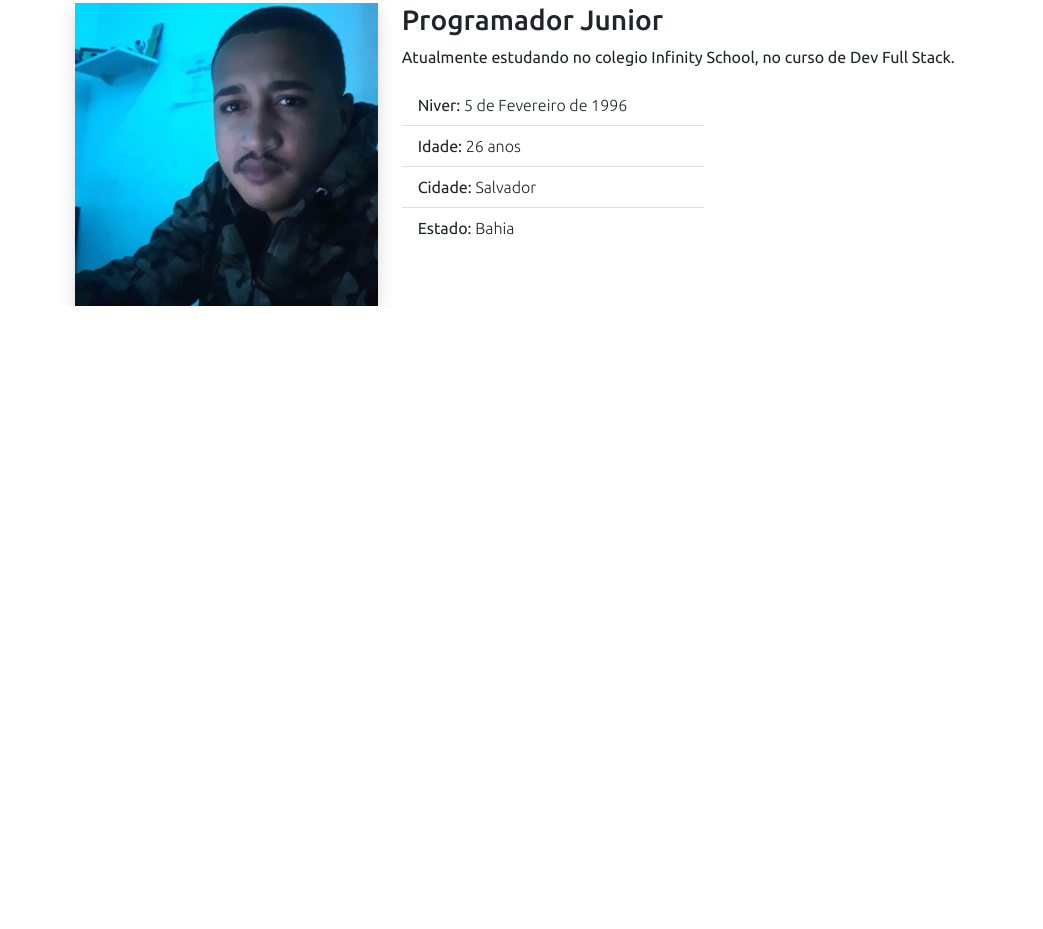
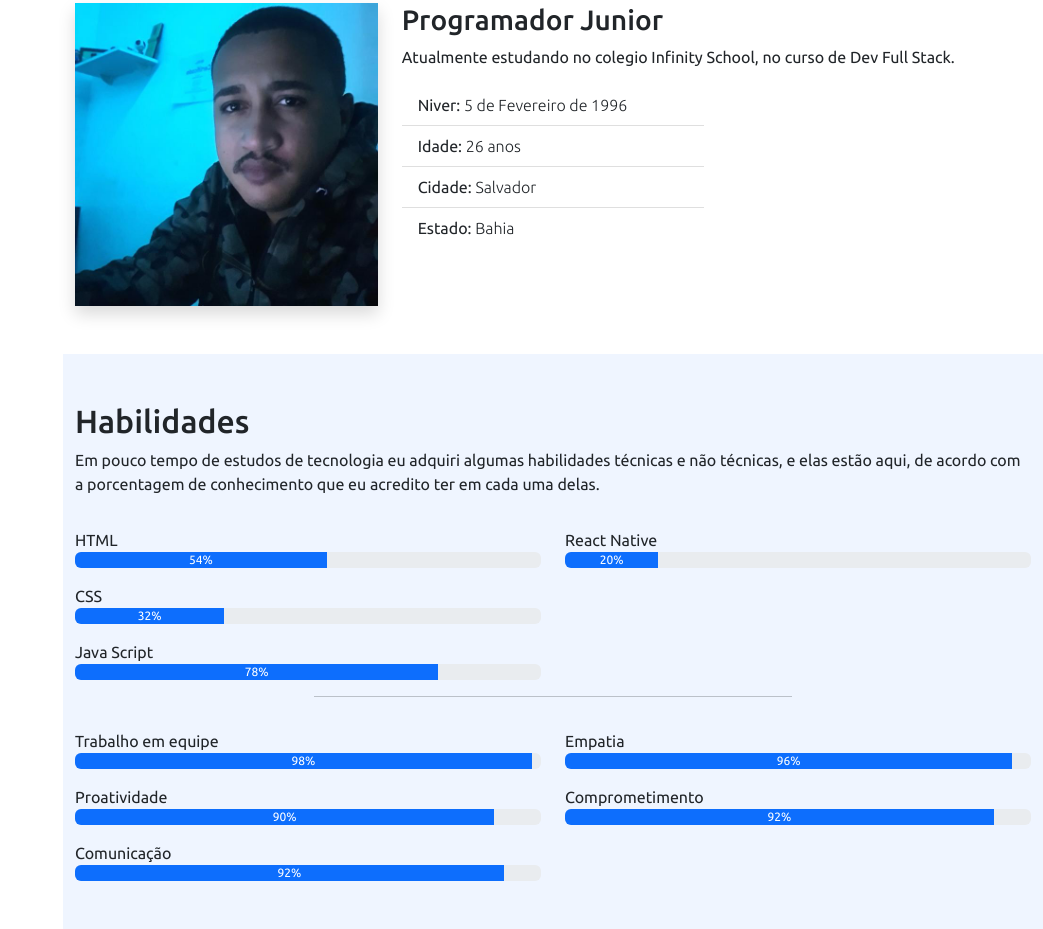
Before and after one commit to LucianoSilva2020/Meu-perfil, a plain HTML site: page index.html in a window 1280 px wide. Shown: the part 1043-1972 px from the top of the page, without its empty margins (237-1280 px from the left). Before the commit the page ends 1349 px from the top, so only its background shows below. Drawn offline with nearby package versions, Linux system fonts and the light colour scheme.

Commit message:
Atualização

```diff
--- a/index.html
+++ b/index.html
@@ -30,7 +30,7 @@
                   <a class="nav-link" href="#sobre"><i class="bi bi-person"></i>Sobre</a>
                 </li>
                 <li class="nav-item">
-                  <a class="nav-link" href="#"><i class="bi bi-list-check"></i>Habilidades</a>
+                  <a class="nav-link" href="#habilidades"><i class="bi bi-list-check"></i>Habilidades</a>
                 </li>
                 <li class="nav-item">
                     <a class="nav-link" href="#"><i class="bi bi-file-earmark"></i>Currículo</a>
@@ -56,7 +56,7 @@
           <div id="arraste" class="d-flex align-items-center">
             <i class="bi bi-arrow-down text-white pe2 fs-2"
             aria-hidden="true"></i>
-            <a href="">Arraste para mais</a>
+            <a href="#sobre">Arraste para mais</a>
           </div>
         </div>
       </section>
@@ -101,6 +101,65 @@
           </div>
         </div>
       </section>
+      <section class="mt-5 section-bg" id="habilidades">
+        <div class="container pb-5">
+          <h2 class="pt-5">Habilidades</h2>
+          <p>Em pouco tempo de estudos de tecnologia eu adquiri algumas habilidades técnicas e não técnicas,
+             e elas estão aqui, de acordo com a porcentagem de conhecimento que eu acredito ter em cada uma
+              delas.</p>
+              <div class="row">
+                <div class="col-md-6">
+                  <p class="mt-3 mb-0">HTML</p>
+                  <div class="progress">
+                    <div class="progress-bar" role="progressbar" style="width: 54%;" aria-valuenow="54" aria-valuemin="0" aria-valuemax="100">54%</div>
+                  </div>
+                  <p class="mt-3 mb-0">CSS</p>
+                  <div class="progress">
+                    <div class="progress-bar" role="progressbar" style="width: 32%;" aria-valuenow="32" aria-valuemin="0" aria-valuemax="100">32%</div>
+                  </div>
+                  <p class="mt-3 mb-0">Java Script</p>
+                  <div class="progress">
+                    <div class="progress-bar" role="progressbar" style="width: 78%;" aria-valuenow="78" aria-valuemin="0" aria-valuemax="100">78%</div>
+                  </div>
+              </div>
+              <div class="col-md-6">
+                <p class="mt-3 mb-0">React Native</p>
+              <div class="progress">
+                <div class="progress-bar" role="progressbar" style="width: 20%;" aria-valuenow="20" aria-valuemin="0" aria-valuemax="100">20%</div>
+              </div>
+              </div>
+              </div>
+
+              <hr class="w-50 me-auto ms-auto">
+
+              <div class="row">
+                <div class="col-md-6">
+                  <p class="mt-3 mb-0">Trabalho em equipe</p>
+                    <div class="progress">
+                      <div class="progress-bar" role="progressbar" style="width: 98%;" aria-valuenow="25" aria-valuemin="0" aria-valuemax="100">98%</div>
+                    </div>
+                    <p class="mt-3 mb-0">Proatividade</p>
+                    <div class="progress">
+                      <div class="progress-bar" role="progressbar" style="width: 90%;" aria-valuenow="25" aria-valuemin="0" aria-valuemax="100">90%</div>
+                    </div>
+                    <p class="mt-3 mb-0">Comunicação</p>
+                    <div class="progress">
+                      <div class="progress-bar" role="progressbar" style="width: 92%;" aria-valuenow="25" aria-valuemin="0" aria-valuemax="100">92%</div>
+                    </div>
+                  </div>
+                  <div class="col-md-6">
+                    <p class="mt-3 mb-0">Empatia</p>
+                    <div class="progress">
+                      <div class="progress-bar" role="progressbar" style="width: 96%;" aria-valuenow="25" aria-valuemin="0" aria-valuemax="100">96%</div>
+                    </div>
+                    <p class="mt-3 mb-0">Comprometimento</p>
+                    <div class="progress">
+                      <div class="progress-bar" role="progressbar" style="width: 92%;" aria-valuenow="25" aria-valuemin="0" aria-valuemax="100">92%</div>
+                    </div>
+              </div>
+              </div>
+        </div>
+      </section>
     </main>
     <script src="bootstrap/js/bootstrap.bundle.min.js"></script>
     <script src="main.js"></script>
--- a/style.css
+++ b/style.css
@@ -159,3 +159,7 @@ i.menu-mobile {
         margin-left: 0;
     }
 }
+
+.section-bg {
+    background-color: #eff5ff;
+}
```
